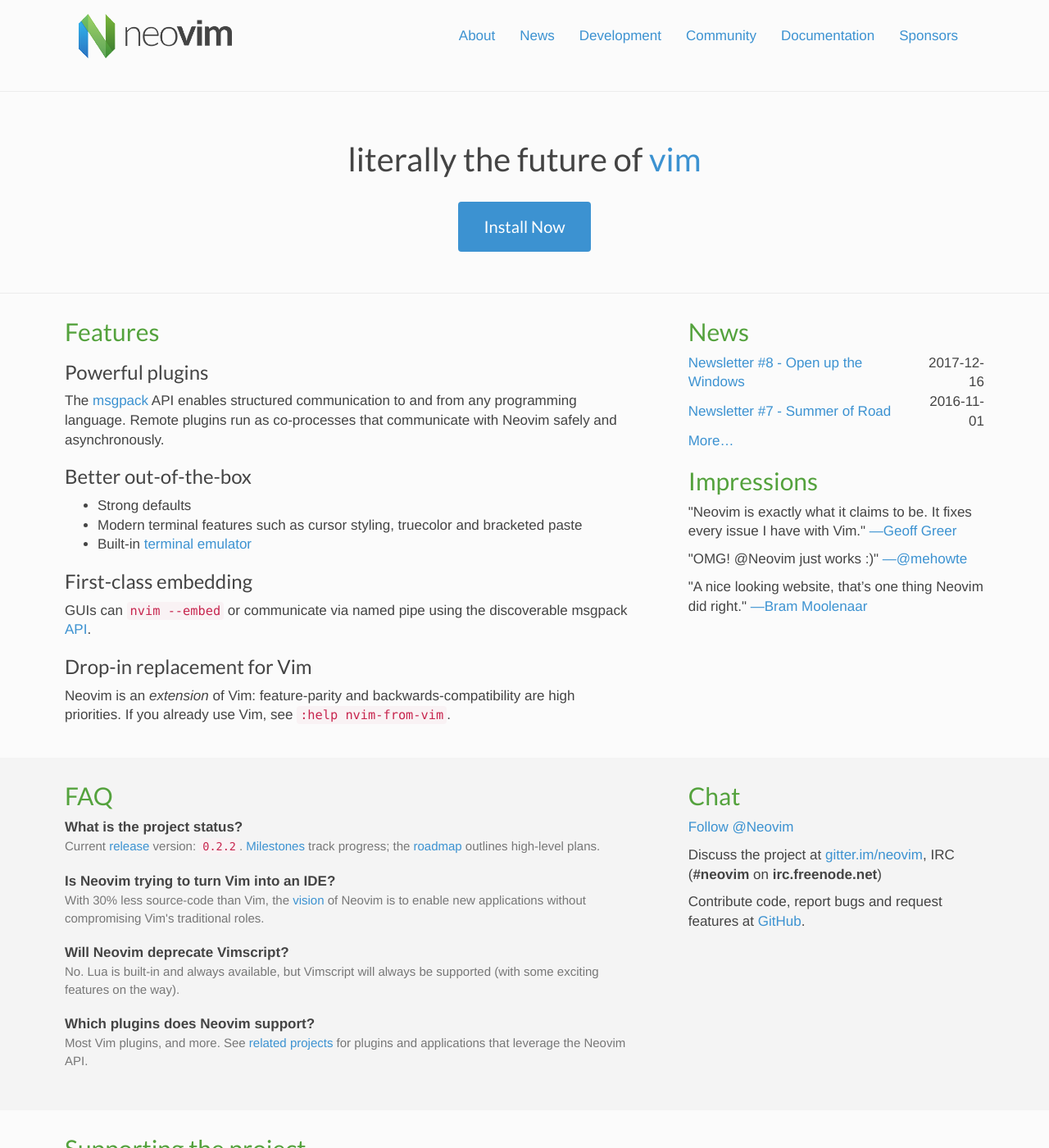
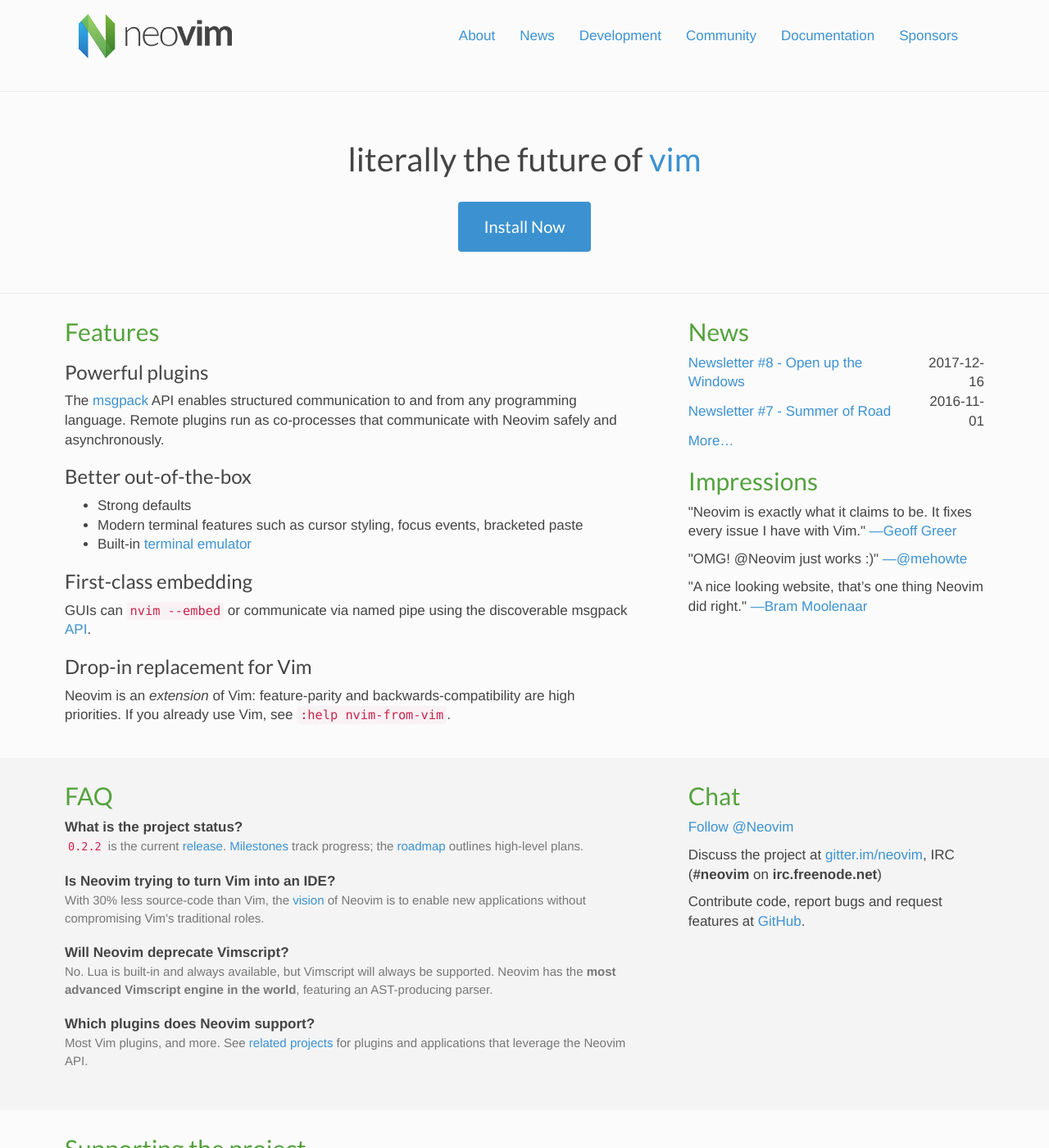
Before and after one commit to neovim/neovim.github.io, a Jekyll site: the page built from index.html, in a window 1280 px wide and 1400 px high. Shown: the whole window at 82% size. Built offline with Jekyll 4.4.1, drawn with Linux system fonts in a browser that asks for light colours; nearby versions of some CDN libraries; comment, search, counter and statistics services are not loaded.

Commit message:
index.html

```diff
--- a/index.html
+++ b/index.html
@@ -27,7 +27,7 @@
       <h3>Better out-of-the-box</h3>
       <ul>
         <li>Strong defaults</li>
-        <li>Modern terminal features such as cursor styling, truecolor and bracketed paste</li>
+        <li>Modern terminal features such as cursor styling, focus events, bracketed paste</li>
         <li>Built-in <a href="https://www.youtube.com/watch?v=xZbMVj9XSUo">terminal emulator</a></li>
       </ul>
 
@@ -92,8 +92,8 @@
       <dl class="faqs">
         <dt>What is the project status?</dt>
         <dd>
-          Current <a href="https://github.com/neovim/neovim/releases/latest">release</a>
-          version: <code>0.2.2</code>.
+          <code>0.2.2</code> is the
+          current <a href="https://github.com/neovim/neovim/releases/latest">release</a>.
           <a href="https://github.com/neovim/neovim/milestones">Milestones</a>
           track progress; the <a href="roadmap/">roadmap</a> outlines
           high-level plans.
@@ -106,8 +106,10 @@
 
         <dt>Will Neovim deprecate Vimscript?</dt>
         <dd>
-          No. Lua is built-in and always available, but Vimscript will
-          always be supported (with some exciting features on the way).
+          No. Lua is built-in and always available, but Vimscript will always
+          be supported.
+          Neovim has the <b>most advanced Vimscript engine in the world</b>,
+          featuring an AST-producing parser.
         </dd>
 
         <dt>Which plugins does Neovim support?</dt>
```
